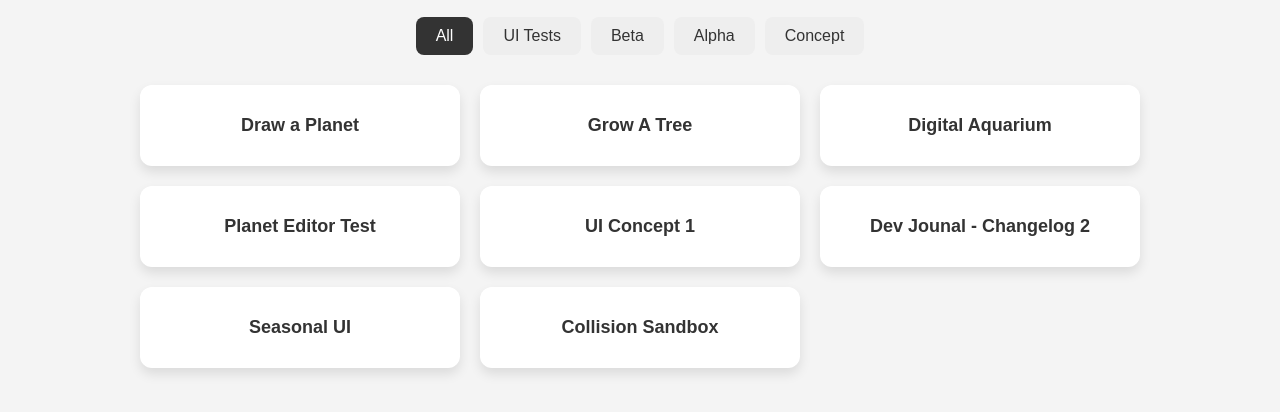
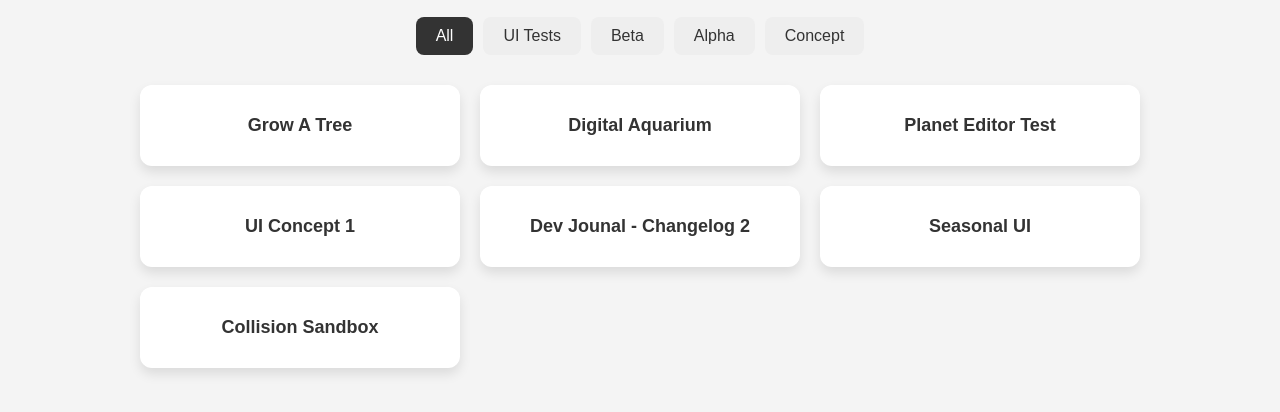
Before and after one commit to Noaho600/Noah.Cool, a plain HTML site: page experiments.html in a window 1280 px wide. Shown: the part 90-502 px from the top of the page. Drawn offline with Linux system fonts and the light colour scheme.

Commit message:
Update experiments.html

```diff
--- a/experiments.html
+++ b/experiments.html
@@ -153,7 +153,6 @@
   </div>
 
   <div class="tiles-container">
-    <div class="tile" data-tag="beta">Draw a Planet</div>
     <div class="tile" data-tag="concept">Grow A Tree</div>
     <div class="tile" data-tag="beta">Digital Aquarium</div>
     <div class="tile" data-tag="beta">Planet Editor Test</div>
```
